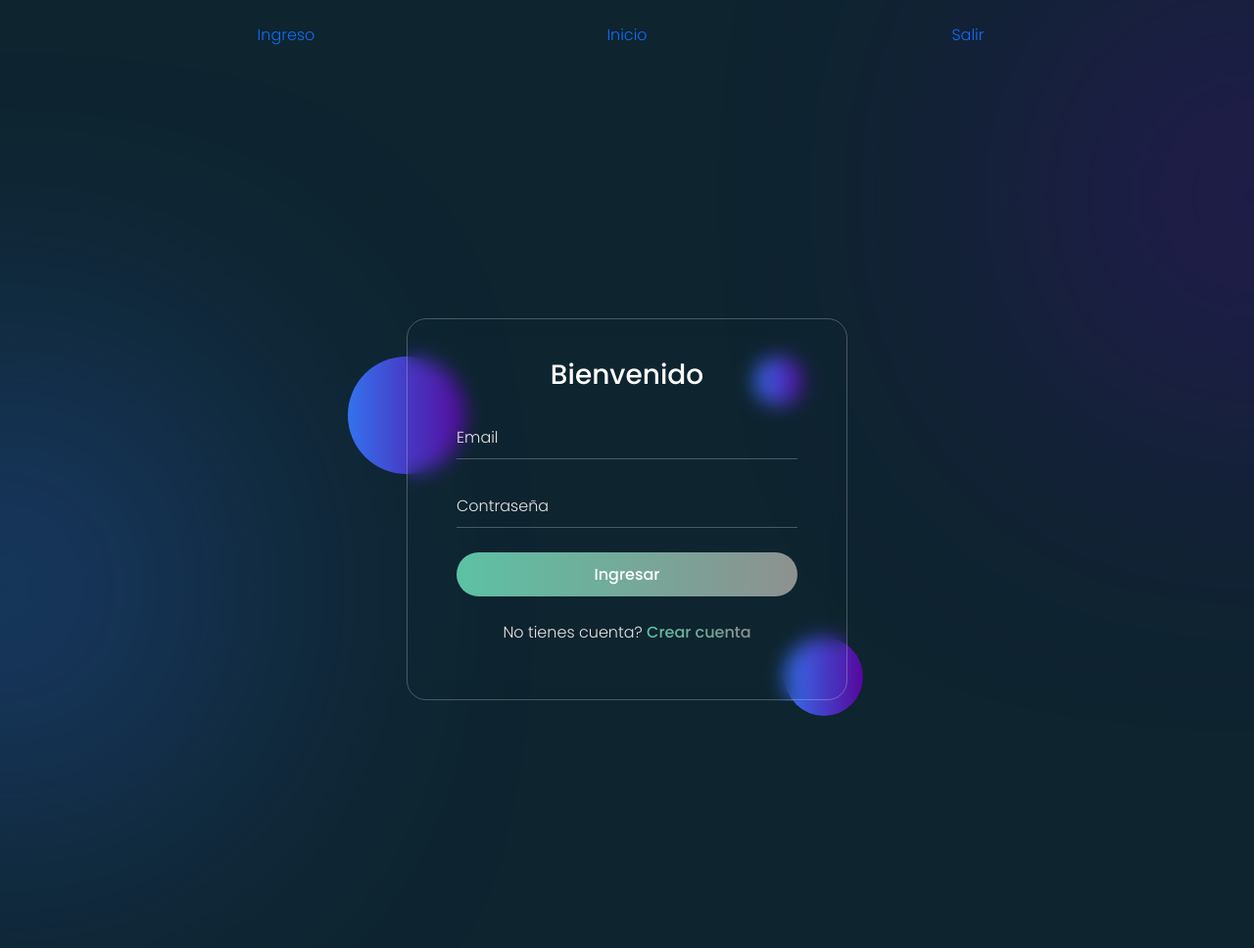
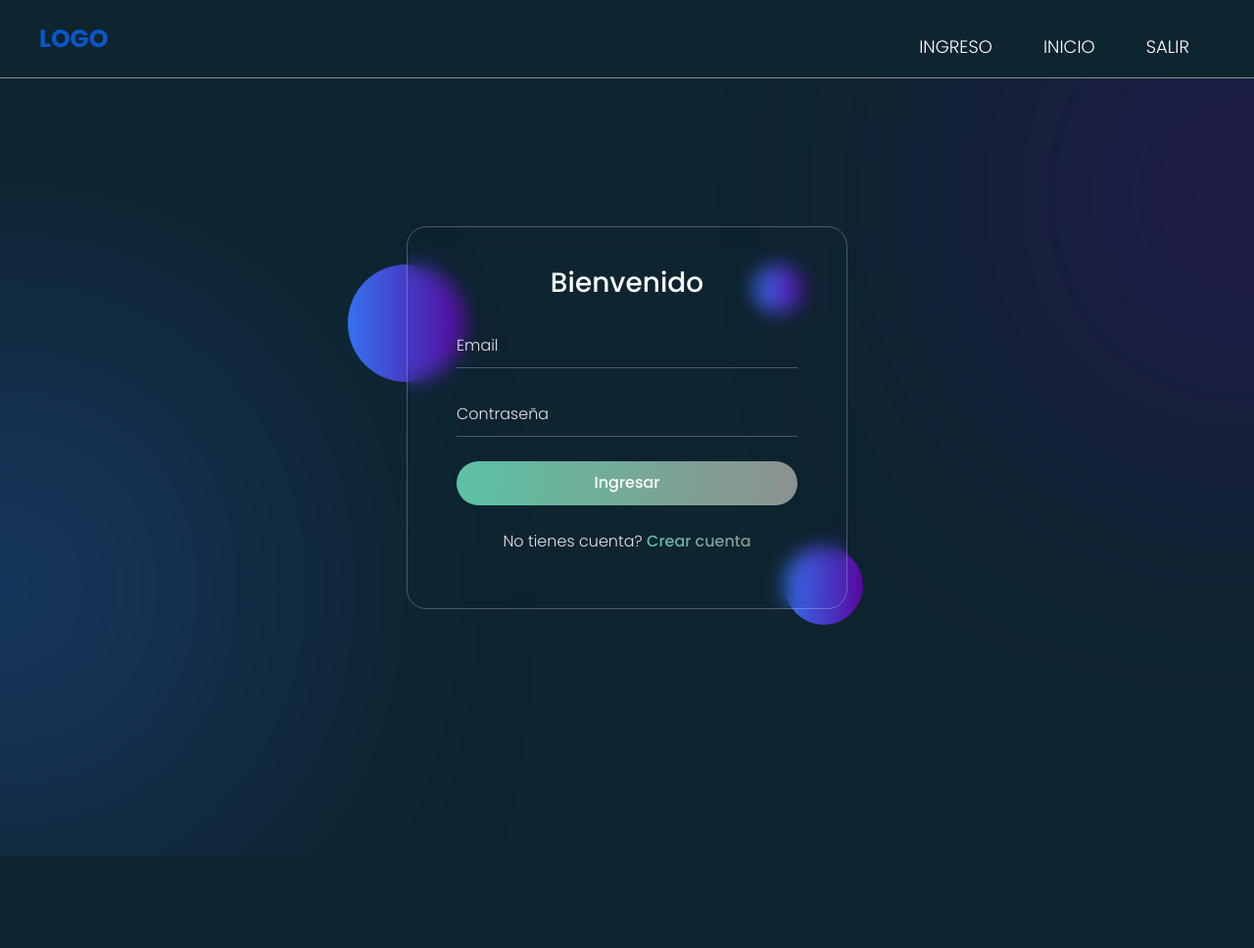
Before and after one commit to Brayan-Manco/CRUD-LOGIN-PHP, a PHP site: page / in a window 1280 px wide. Shown: the whole page at 98% size. After the commit the page ends 874 px from the top, so only its background shows below. Run offline with PHP 8.4, Linux system fonts and the light colour scheme; some libraries are stand-ins or nearby versions.

Commit message:
Diseño 2.1

```diff
--- a/style/style.css
+++ b/style/style.css
@@ -4,6 +4,47 @@
     padding: 0;
     box-sizing: border-box;
 }
+.header {
+    background-color: hsl(200, 54%,12%);
+    height: 80px;
+    width: 100%;
+    position: fixed;
+    top:0;
+    left: 0;
+    border-bottom: 1px solid var(--lead);
+}
+.nav{
+    display: flex;
+    justify-content: space-between;
+}
+.nav-link{
+    color:white;
+    text-decoration: none;
+}
+.logo {
+    font-size: 25px;
+    font-weight: bold;
+    padding: 0 40px;
+    line-height: 80px;
+}
+
+.nav-menu{
+    display: flex;
+    margin-right: 40px;
+    list-style: none;
+}
+.nav-menu-item {
+    font-size: 18px;
+    margin: 0 10px;
+    line-height: 80px;
+    text-transform: uppercase;
+    width: max-content;
+}
+
+
+/*------------------------------------------resto de paginas------------------------------------------------*/
+
+
 :root{
     --green :hsl(162, 45%, 56%);
     --lead: hsl(162, 2%, 56%);
@@ -25,6 +66,7 @@ body{
     font-size: 16px;
     line-height: 1.5;
     overflow-x: hidden;
+    padding: 90px 20px 0;
 }
 body::after,
 body::before{
@@ -70,6 +112,7 @@ a {
     align-items: center;
     justify-content: center;
     overflow: hidden;
+    margin-top: -10%;
 }
 
 .form-content{
--- a/vistas/plantilla.php
+++ b/vistas/plantilla.php
@@ -11,61 +11,59 @@
     <title>Document</title>
 </head>
 <body>
-    <div class="container-fluid">
-        <div class="container-fluid barra">
-            <div class="container">
-                <ul class="nav nav-justified py-2 nav-pills">
+    <header class="header">
+        <nav class="nav">
+            <a href="#" class="logo nav-link">CRUD</a>
+                <ul class="nav-menu">
                 <?php if(isset($_GET["paginas"])): ?>
                 <?php if($_GET["paginas"] == "ingreso"): ?>
-                    <li class="nav-item ">
-                        <a class="nav-link" href="index.php?paginas=ingreso">Ingreso</a>
+                    <li class="nav-menu-item">
+                        <a class="nav-menu-link nav-link" href="index.php?paginas=ingreso">Ingreso</a>
                     </li>
                 <?php else: ?>
-                    <li class="nav-item">
-                        <a class="nav-link" href="index.php?paginas=ingreso">Ingreso</a>
+                    <li class="nav-menu-item">
+                        <a class="nav-menu-link nav-link" href="index.php?paginas=ingreso">Ingreso</a>
                     </li>
                 <?php endif ?>
                 <?php if($_GET["paginas"] == "inicio"): ?>
-                    <li class="nav-item">
-                        <a class="nav-link" href="index.php?paginas=inicio">Inicio</a>
+                    <li class="nav-menu-item">
+                        <a class="nav-menu-link nav-link" href="index.php?paginas=inicio">Inicio</a>
                     </li>
                 <?php else: ?>
-                    <li class="nav-item">
-                        <a class="nav-link" href="index.php?paginas=inicio">Inicio</a>
+                    <li class="nav-menu-item">
+                        <a class="nav-menu-link nav-link" href="index.php?paginas=inicio">Inicio</a>
                     </li>
                 <?php endif ?>
                 <?php if($_GET["paginas"] == "salir"): ?>
-                    <li class="nav-item">
-                        <a class="nav-link" href="index.php?paginas=salir">Salir</a>
+                    <li class="nav-item-item">
+                        <a class="nav-menu-link nav-link" href="index.php?paginas=salir">Salir</a>
                     </li>
                 <?php else: ?>
-                    <li class="nav-item">
-                        <a class="nav-link" href="index.php?paginas=salir">Salir</a>
+                    <li class="nav-menu-item">
+                        <a class="nav-menu-link nav-link" href="index.php?paginas=salir">Salir</a>
                     </li>
                     <?php endif ?>
                 <?php else: ?>
-                    <div class="container-fluid">
-                        <div class="container-fluid barra">
-                            <div class="container">
-                                <ul class="nav nav-justified py-2 nav-pills">
-                                    <li class="nav-item active">
-                                        <a class="nav-link" href="index.php?paginas=ingreso">Ingreso</a>
-                                    </li>
-                                    <li class="nav-item ">
-                                        <a class="nav-link" href="index.php?paginas=inicio">Inicio</a>
-                                    </li>
-                                    <li class="nav-item ">
-                                        <a class="nav-link" href="index.php?paginas=salir">Salir</a>
-                                    </li>
-                                </ul>
-                            </div>
-                        </div>
-                    </div>
+                    <header class="header">
+                        <nav class="nav">
+                            <a href="#" class="logo nav-link">LOGO</a>
+                            <ul class="nav-menu">
+                                <li class="nav-menu-item">
+                                    <a href="index.php?paginas=ingreso" class="nav-menu-link nav-link">Ingreso</a>
+                                </li>
+                                <li class="nav-menu-item">
+                                    <a href="index.php?paginas=inicio" class="nav-menu-link nav-link">Inicio</a>
+                                </li>
+                                <li class="nav-menu-item">
+                                    <a href="index.php?paginas=salir" class="nav-menu-link nav-link">Salir</a>
+                                </li>
+                            </ul>
+                        </nav>
+                    </header>
                 <?php endif ?>
             </ul>
-            </div>
-        </div>
-    </div>
+        </nav>
+    </header>
     <div class="container-fluid">
         <div class="container py-5">
                 <?php
```
